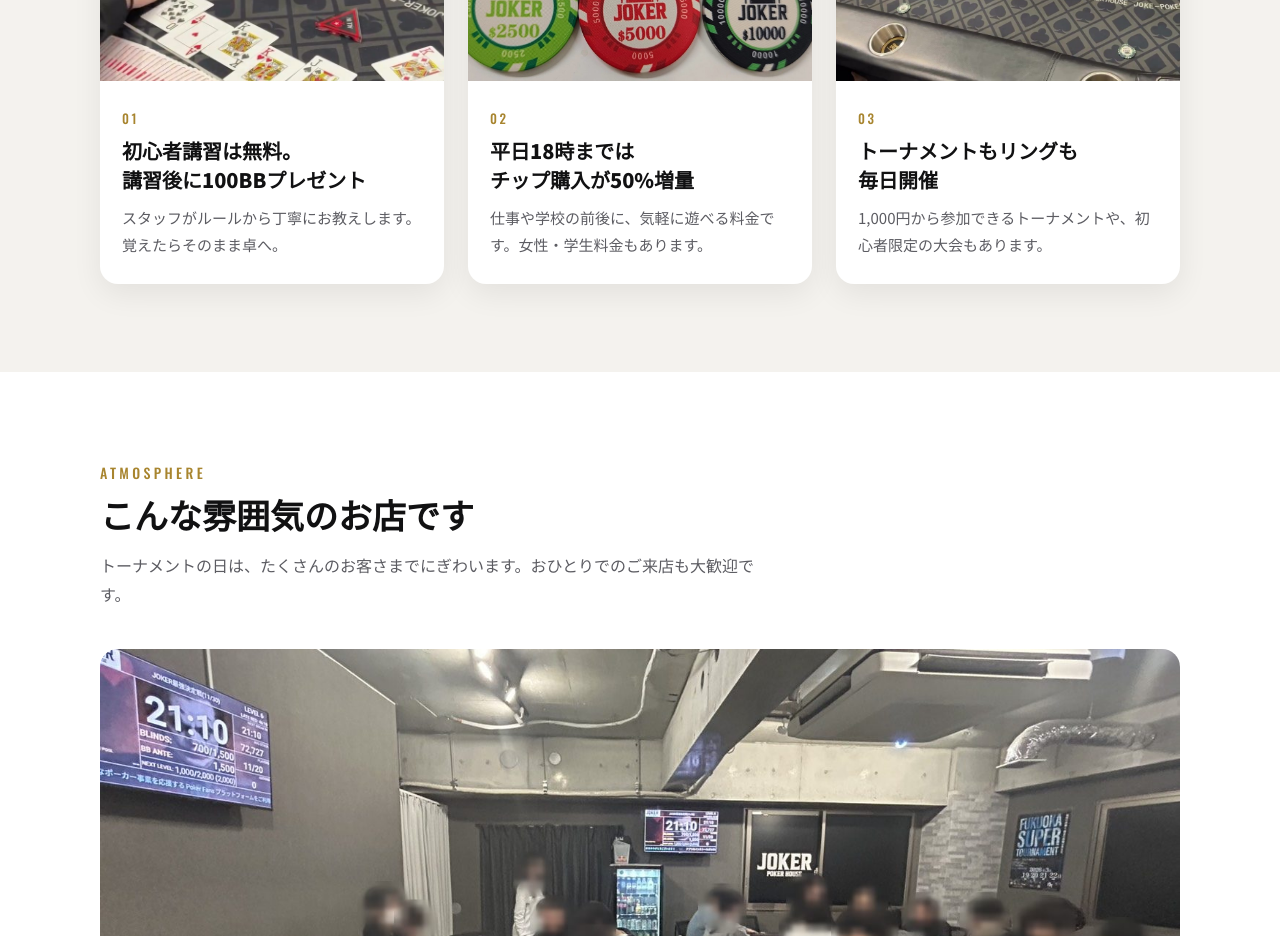
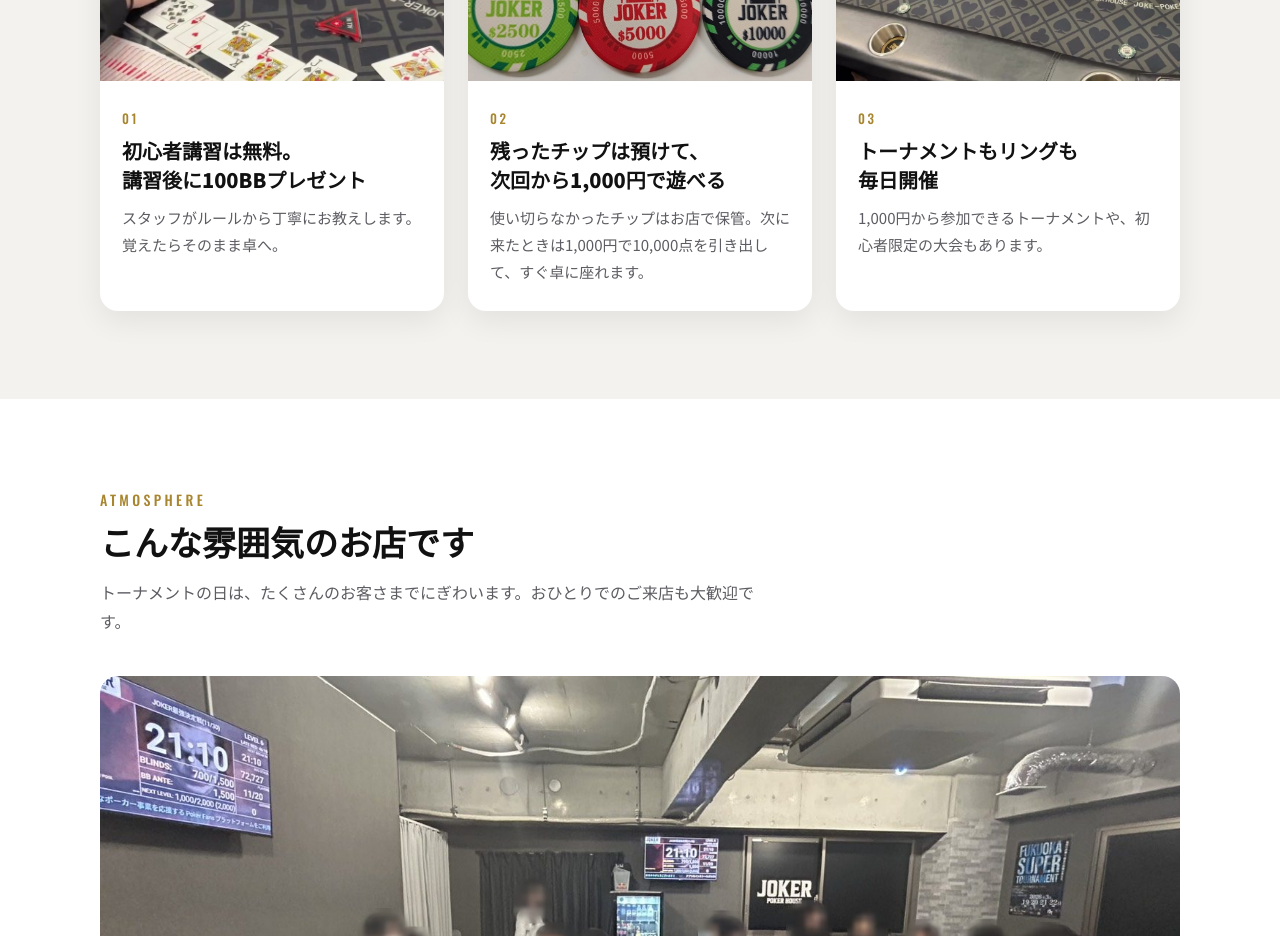
Before and after one commit to flash22hp-del/flash22hp-del.github.io, a plain HTML site: page joker/index.html in a window 1280 px wide. Shown: the part 1100-2036 px from the top of the page. Drawn offline with nearby package versions, Linux system fonts and the light colour scheme.

Commit message:
JOKER サイト: 選ばれる理由の2つ目を「残ったチップを預けて次回から1,000円で遊べる」に変更
Co-Authored-By: Claude Opus 5.5 <noreply@anthropic.com>

```diff
--- a/joker/index.html
+++ b/joker/index.html
@@ -35,7 +35,7 @@
   <div class="sh center"><span class="en">POINT</span><h2>JOKERが選ばれる3つの理由</h2></div>
   <div class="feats">
     <article class="feat"><div class="ph-img"><img src="img/cards.jpg" alt="卓に並んだカードとチップ" loading="lazy" width="720" height="447"></div><div class="body"><span class="num">01</span><h3>初心者講習は無料。<br>講習後に100BBプレゼント</h3><p>スタッフがルールから丁寧にお教えします。覚えたらそのまま卓へ。</p></div></article>
-    <article class="feat"><div class="ph-img"><img src="img/chips.jpg" alt="JOKER オリジナルのチップ" loading="lazy" width="1200" height="794"></div><div class="body"><span class="num">02</span><h3>平日18時までは<br>チップ購入が50%増量</h3><p>仕事や学校の前後に、気軽に遊べる料金です。女性・学生料金もあります。</p></div></article>
+    <article class="feat"><div class="ph-img"><img src="img/chips.jpg" alt="JOKER オリジナルのチップ" loading="lazy" width="1200" height="794"></div><div class="body"><span class="num">02</span><h3>残ったチップは預けて、<br>次回から1,000円で遊べる</h3><p>使い切らなかったチップはお店で保管。次に来たときは1,000円で10,000点を引き出して、すぐ卓に座れます。</p></div></article>
     <article class="feat"><div class="ph-img"><img src="img/table-top.jpg" alt="ロゴ入りのポーカーテーブル" loading="lazy" width="1276" height="718"></div><div class="body"><span class="num">03</span><h3>トーナメントもリングも<br>毎日開催</h3><p>1,000円から参加できるトーナメントや、初心者限定の大会もあります。</p></div></article>
   </div>
 </div></section>
```
